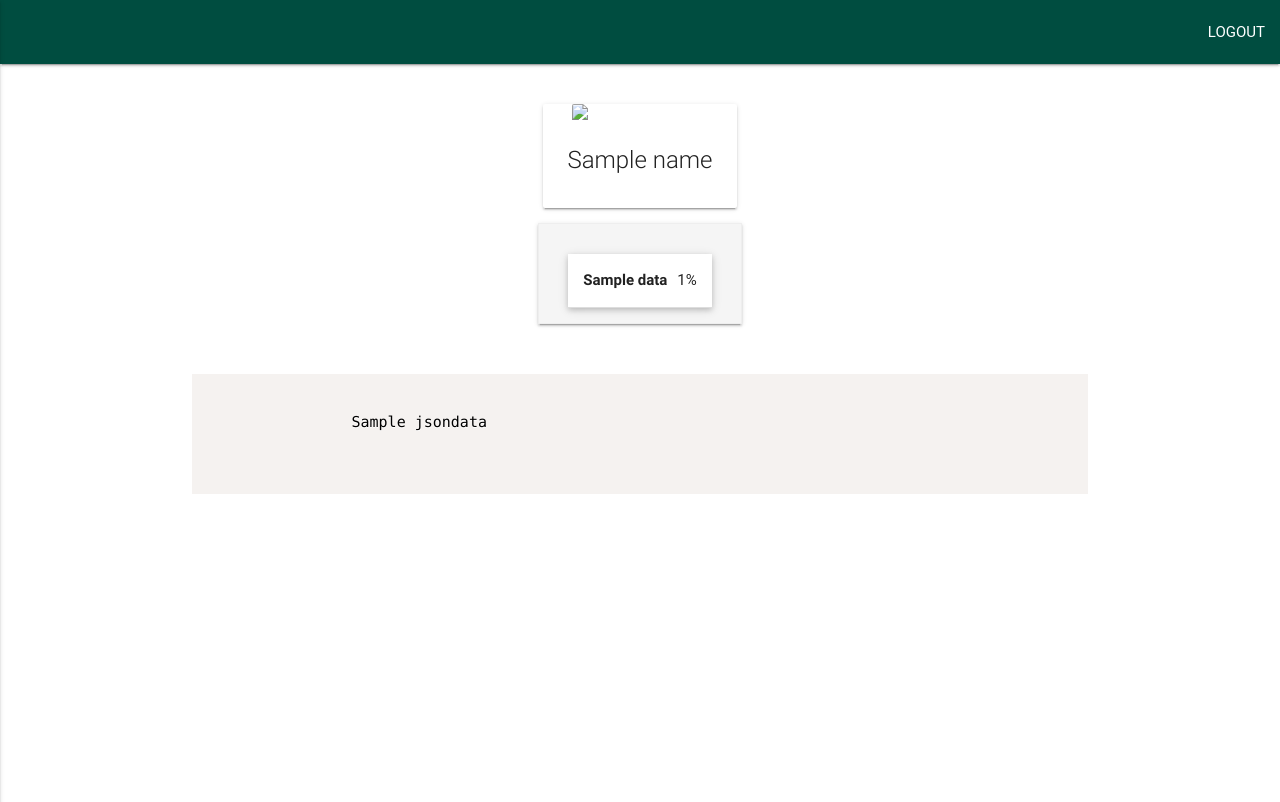
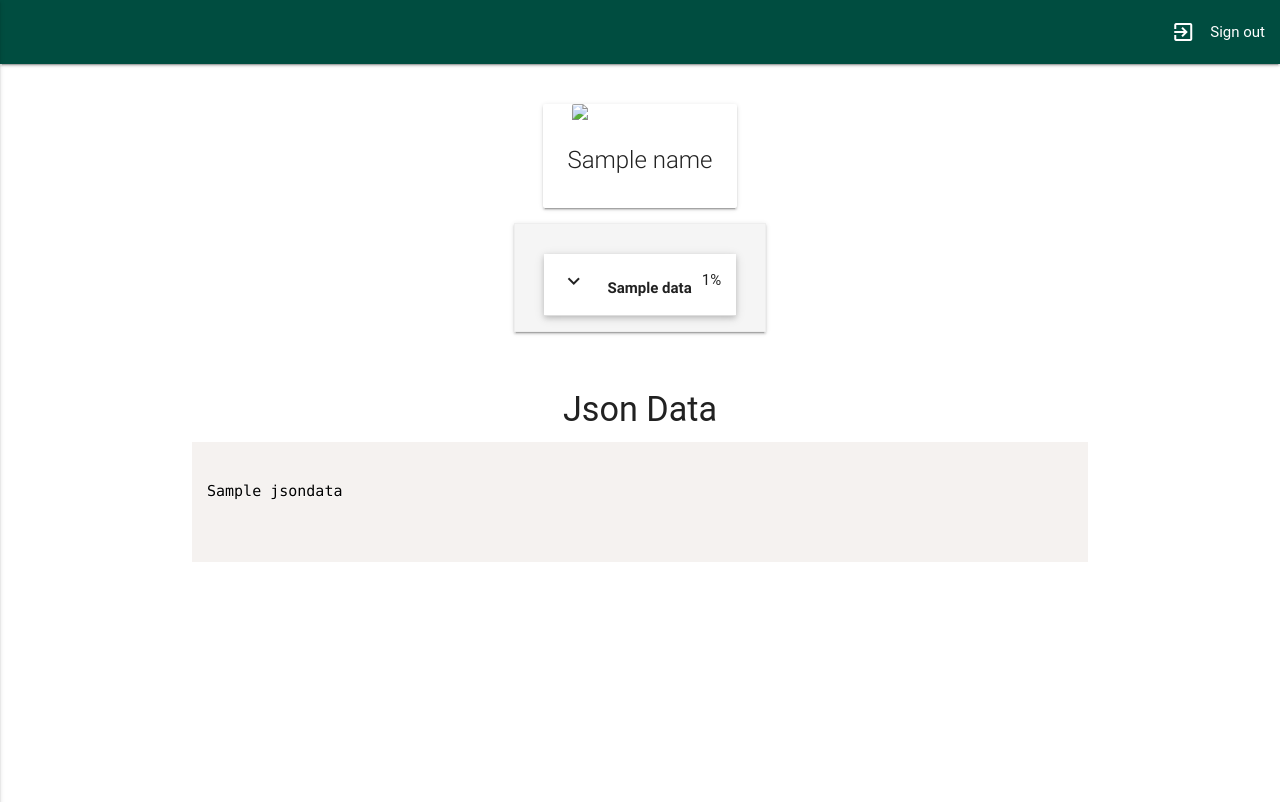
Before and after one commit to nikhilnayak98/soaatt, a Flask app: template templates/attendance.html in a window 1280 px wide. Shown: the top 802 px of the page. Run offline with Flask 2, Linux system fonts and the light colour scheme; the template is opened without the code that fills it: most values are stand-ins (such as "Sample title", 1, 10 or a date in 2020); some libraries are stand-ins or nearby versions; some web fonts are replaced.

Commit message:
changes t frontend

```diff
--- a/static/prism/prism.css
+++ b/static/prism/prism.css
@@ -19,9 +19,9 @@ pre[class*="language-"] {
 	word-wrap: normal;
 	line-height: 1.5;
 
-	-moz-tab-size: 4;
-	-o-tab-size: 4;
-	tab-size: 4;
+	-moz-tab-size: 0;
+	-o-tab-size: 0;
+	tab-size: 0;
 
 	-webkit-hyphens: none;
 	-moz-hyphens: none;
--- a/templates/attendance.html
+++ b/templates/attendance.html
@@ -9,6 +9,13 @@
 	<link href="static/prism/prism.css" rel="stylesheet" />
 	<meta name="viewport" content="width=device-width, initial-scale=1.0">
 </head>
+<style>
+.collapsible li.active i {
+  -ms-transform: rotate(180deg);
+  -webkit-transform: rotate(180deg);
+  transform: rotate(180deg);
+}
+</style>
 <body>
 <div class="navbar-fixed">
   <nav>
@@ -17,14 +24,14 @@
       <ul class="right hide-on-med-and-down">
         <li>
         	<a href="./logout">
-				LOGOUT
+				Sign out<i class="material-icons left">exit_to_app</i>
 			</a>
         </li>
       </ul>
       <ul class="side-nav" id="mobile-demo">
         <li>
         	<a href="./logout">
-				LOGOUT
+				Sign out<i class="material-icons right">exit_to_app</i>
 			</a>
         </li>
       </ul>
@@ -52,6 +59,7 @@
 			<li>
             	<div class="collapsible-header">
                 	<b style="float:left;">
+                	<i class="material-icons">keyboard_arrow_down</i>
                 		{% if v["subject"]|length > 30 %}
                 			{{	v["subject"][:30] }}..
                 		{% else %}
@@ -84,6 +92,9 @@
 	</center>
 
 	<div class="container">
+	<center>
+		<h4>Json Data</h4>
+	</center>
 		<pre>
 			<code class="language-json">
 				{{ jsondata }}
```
Also changed, not shown: templates/login.html (+14 -2 lines).
